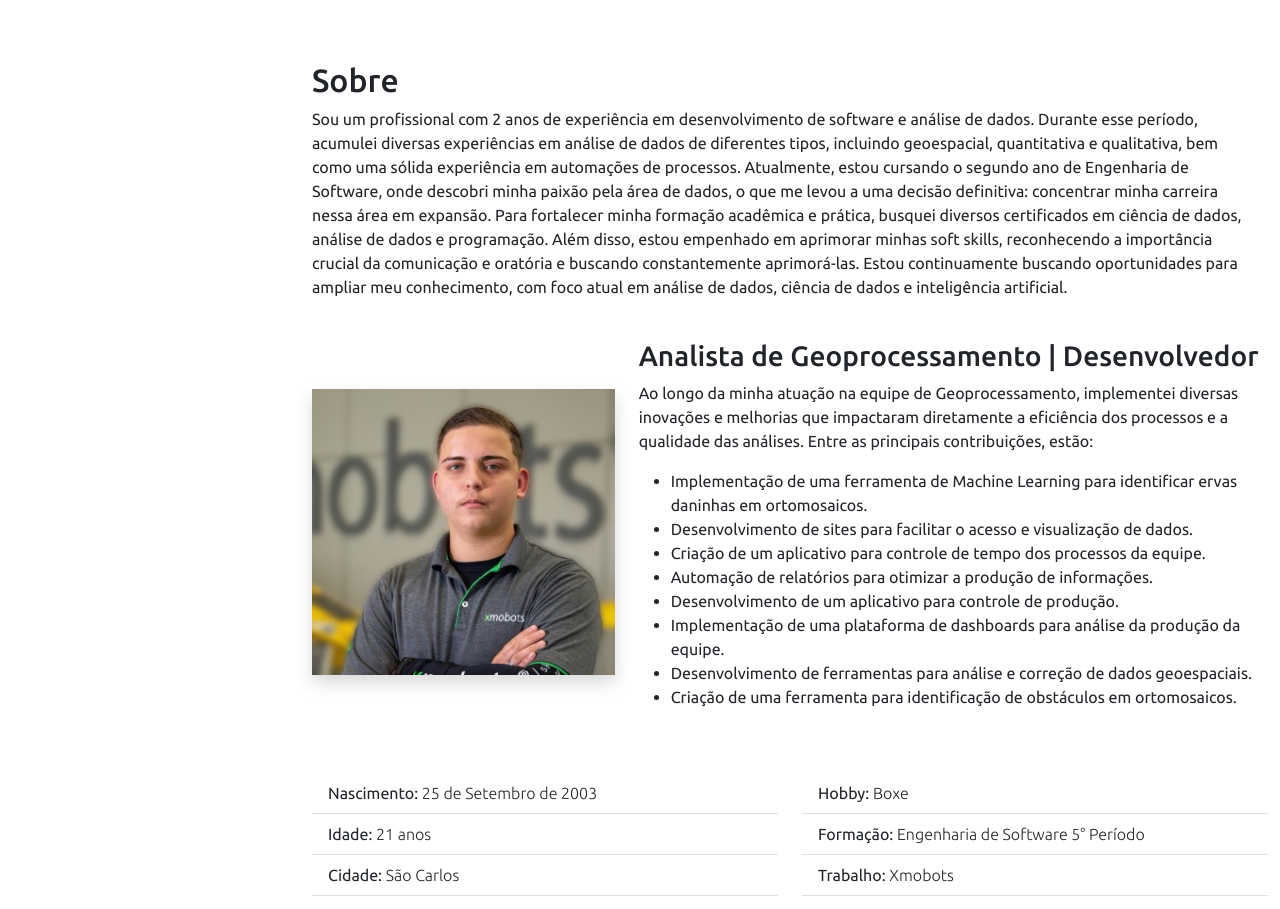
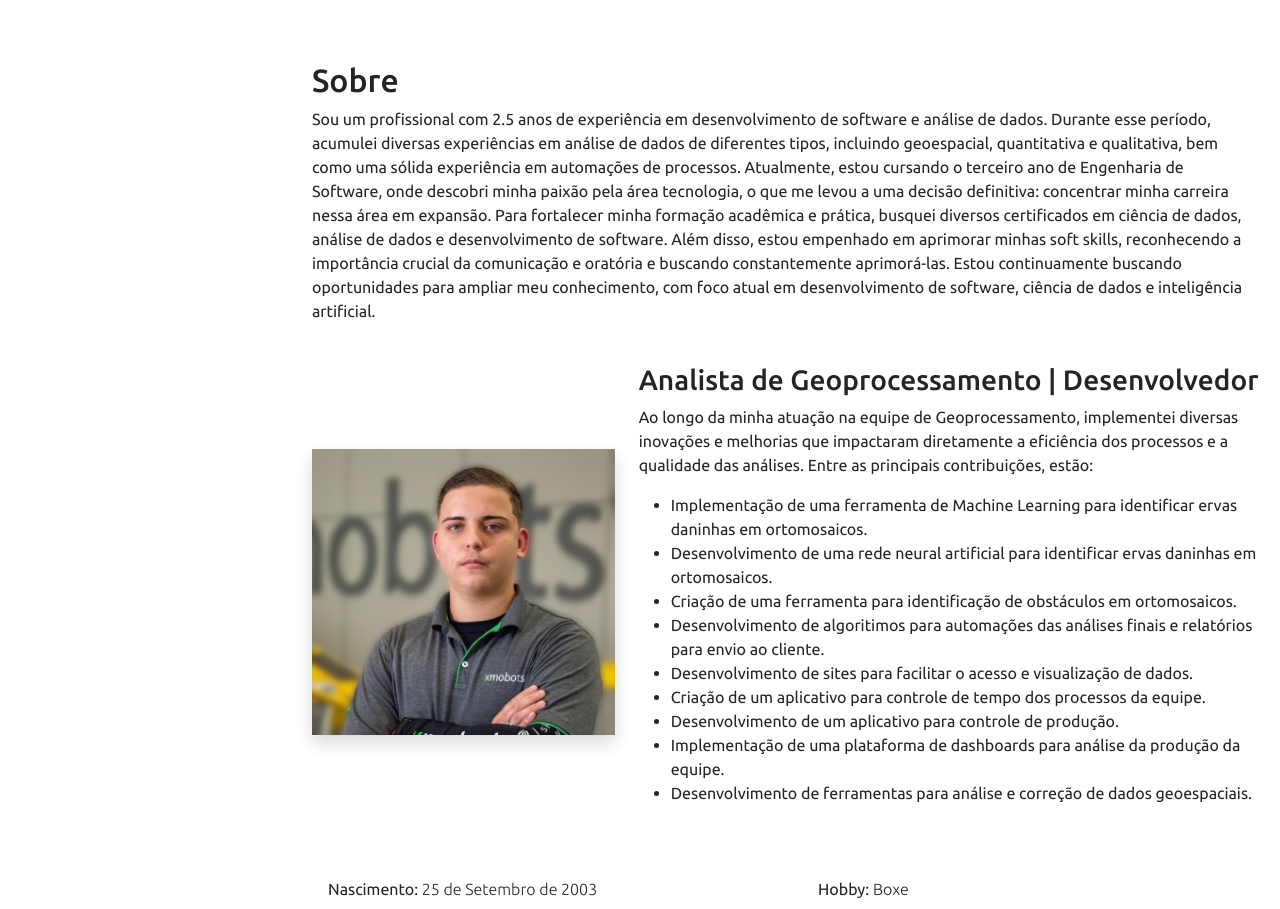
Before and after one commit to DevTheo25/DanielSilva-Portfolio, a plain HTML site: page index.html in a window 1280 px wide. Shown: the part 803-1712 px from the top of the page. Drawn offline with nearby package versions, Linux system fonts and the light colour scheme.

Commit message:
Alteração de textos e datas

```diff
--- a/index.html
+++ b/index.html
@@ -99,9 +99,9 @@
             <div class="row w-100">
                 <div class="col-md-12" data-anime="down">
                     <h2 class="pt-3">Sobre</h2>
-                    <p>Sou um profissional com 2 anos de experiência em desenvolvimento de software e análise de dados. Durante esse período, acumulei diversas experiências em análise de dados de diferentes tipos, incluindo geoespacial, quantitativa e qualitativa, bem como uma sólida experiência em automações de processos.
-                        Atualmente, estou cursando o segundo ano de Engenharia de Software, onde descobri minha paixão pela área de dados, o que me levou a uma decisão definitiva: concentrar minha carreira nessa área em expansão. Para fortalecer minha formação acadêmica e prática, busquei diversos certificados em ciência de dados, análise de dados e programação.
-                        Além disso, estou empenhado em aprimorar minhas soft skills, reconhecendo a importância crucial da comunicação e oratória e buscando constantemente aprimorá-las. Estou continuamente buscando oportunidades para ampliar meu conhecimento, com foco atual em análise de dados, ciência de dados e inteligência artificial.
+                    <p>Sou um profissional com 2.5 anos de experiência em desenvolvimento de software e análise de dados. Durante esse período, acumulei diversas experiências em análise de dados de diferentes tipos, incluindo geoespacial, quantitativa e qualitativa, bem como uma sólida experiência em automações de processos.
+                        Atualmente, estou cursando o terceiro ano de Engenharia de Software, onde descobri minha paixão pela área tecnologia, o que me levou a uma decisão definitiva: concentrar minha carreira nessa área em expansão. Para fortalecer minha formação acadêmica e prática, busquei diversos certificados em ciência de dados, análise de dados e desenvolvimento de software.
+                        Além disso, estou empenhado em aprimorar minhas soft skills, reconhecendo a importância crucial da comunicação e oratória e buscando constantemente aprimorá-las. Estou continuamente buscando oportunidades para ampliar meu conhecimento, com foco atual em desenvolvimento de software, ciência de dados e inteligência artificial.
                     </p>
                 </div>
             </div>
@@ -118,13 +118,15 @@
                     </p>
                     <ul>
                         <li>Implementação de uma ferramenta de Machine Learning para identificar ervas daninhas em ortomosaicos.</li>
+                        <li>Desenvolvimento de uma rede neural artificial para identificar ervas daninhas em ortomosaicos.</li>
+                        <li>Criação de uma ferramenta para identificação de obstáculos em ortomosaicos.</li>
+                        <li>Desenvolvimento de algoritimos para automações das análises finais e relatórios para envio ao cliente.</li>
                         <li>Desenvolvimento de sites para facilitar o acesso e visualização de dados.</li>
                         <li>Criação de um aplicativo para controle de tempo dos processos da equipe.</li>
-                        <li>Automação de relatórios para otimizar a produção de informações.</li>
                         <li>Desenvolvimento de um aplicativo para controle de produção.</li>
                         <li>Implementação de uma plataforma de dashboards para análise da produção da equipe.</li>
                         <li>Desenvolvimento de ferramentas para análise e correção de dados geoespaciais.</li>
-                        <li>Criação de uma ferramenta para identificação de obstáculos em ortomosaicos.</li>
+
                     </ul>
                 </div>
             </div>
```
